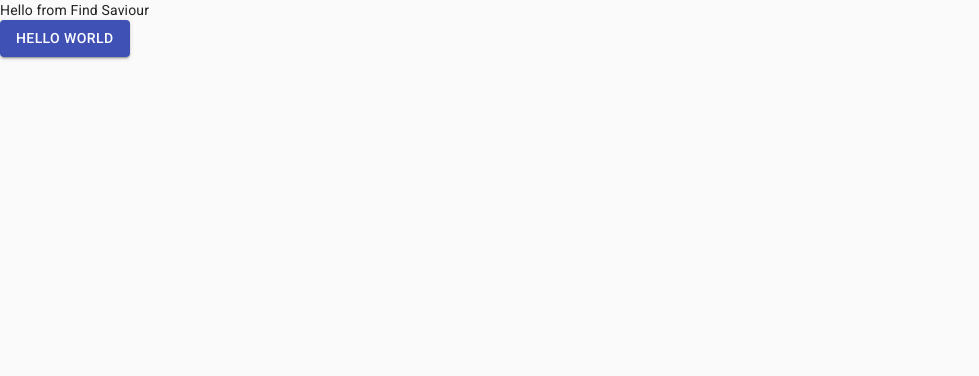
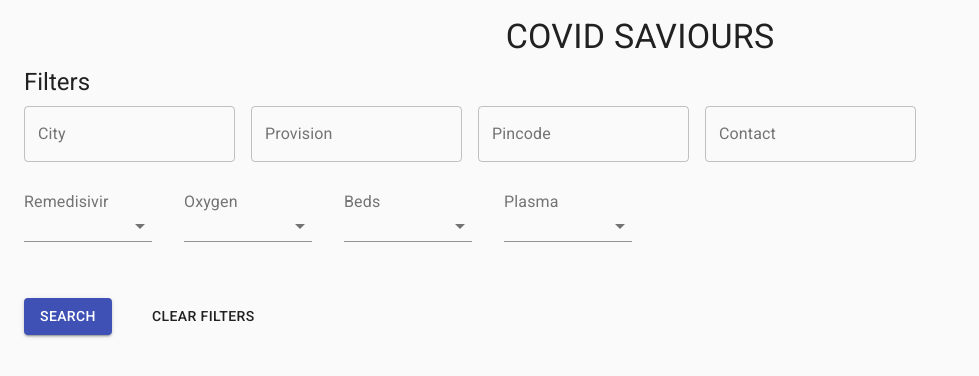
Before and after one commit to anandundavia/covid-saviours-ui, a React (Create React App) app: page /find in a window 1280 px wide. Shown: the top 376 px of the page, without its empty margins (0-979 px from the left). Built offline with nearby package versions, Linux system fonts and the light colour scheme.

Commit message:
Initial Layout

```diff
--- a/src/App.css
+++ b/src/App.css
@@ -1,3 +1,4 @@
 .app-container {
 	height: 100vh;
+	padding: 16px;
 }
--- a/src/App.js
+++ b/src/App.js
@@ -1,13 +1,13 @@
 // @ts-check
 import React from "react";
 import { Provider } from "react-redux";
-import Button from "@material-ui/core/Button";
 
 import { ConnectedRouter } from "connected-react-router";
 import { Route, Switch, Redirect } from "react-router";
 
 import { store, history } from "./reducers";
 
+import AppHeader from "./components/AppHeader/AppHeader";
 import FindSaviour from "./pages/FindSaviour/FindSaviour";
 
 import "./App.css";
@@ -16,15 +16,13 @@ function App() {
 	return (
 		<Provider store={store}>
 			<div className="app-container">
+				<AppHeader />
 				<ConnectedRouter history={history}>
 					<Switch>
 						<Route exact path="/find" component={FindSaviour} />
 						<Redirect from="**" to="/find" />
 					</Switch>
 				</ConnectedRouter>
-				<Button variant="contained" color="primary">
-					Hello World
-				</Button>
 			</div>
 		</Provider>
 	);
--- /dev/null
+++ b/src/components/AppHeader/AppHeader.js
@@ -0,0 +1,13 @@
+import React from "react";
+
+import Typography from "@material-ui/core/Typography";
+
+export default function AppHeader(props) {
+	return (
+		<div>
+			<Typography variant="h4" align="center" color="textPrimary">
+				COVID SAVIOURS
+			</Typography>
+		</div>
+	);
+}
--- a/src/pages/FindSaviour/FindSaviour.js
+++ b/src/pages/FindSaviour/FindSaviour.js
@@ -1,11 +1,130 @@
 // @ts-check
 import React from "react";
 
-export default class FindSaviour extends React.Component {
+import withStyles from "@material-ui/core/styles/withStyles";
+import TextField from "@material-ui/core/TextField";
+import Typography from "@material-ui/core/Typography";
+import Select from "@material-ui/core/Select";
+import InputLabel from "@material-ui/core/InputLabel";
+import MenuItem from "@material-ui/core/MenuItem";
+import Button from "@material-ui/core/Button";
+
+const styles = theme => ({
+	"find-saviours-container": {
+		padding: theme.spacing.unit
+	},
+	"filters-container": {
+		"padding-top": theme.spacing.unit,
+		"padding-bottom": theme.spacing.unit,
+		"& > div > div": {
+			"padding-right": theme.spacing.unit * 2,
+			"padding-bottom": theme.spacing.unit * 2
+		}
+	},
+	"filter-dropdown": {
+		display: "flex",
+		"padding-top": theme.spacing.unit * 2,
+		"padding-bottom": theme.spacing.unit * 2,
+		"& > div": {
+			"padding-right": theme.spacing.unit * 4,
+			"padding-bottom": theme.spacing.unit * 4
+		},
+		"& .MuiInput-root": {
+			minWidth: "10vw",
+		}
+	},
+	"filter-cta-container": {
+		"padding-top": theme.spacing.unit,
+		"padding-bottom": theme.spacing.unit,
+		"& > button": {
+			"margin-right": theme.spacing.unit * 4,
+		}
+	}
+});
+
+class FindSaviour extends React.Component {
+	renderFilters() {
+		const { classes } = this.props;
+		return (
+			<div>
+				<Typography variant="h5" color="textPrimary">
+					Filters
+				</Typography>
+				<div className={classes["filters-container"]}>
+					<div>
+						<TextField label="City" variant="outlined" />
+						<TextField label="Provision" variant="outlined" />
+						<TextField label="Pincode" variant="outlined" />
+						<TextField label="Contact" variant="outlined" />
+					</div>
+					<div>
+						<div className={classes["filter-dropdown"]}>
+							<div>
+								<InputLabel id="form-filter--remedisivir">Remedisivir</InputLabel>
+								<Select
+									labelId="form-filter--remedisivir"
+									value={undefined}
+									// onChange={handleChange}
+								>
+									<MenuItem value={1}>Available</MenuItem>
+									<MenuItem value={-1}>Not Available</MenuItem>
+								</Select>
+							</div>
+							<div>
+								<InputLabel id="form-filter--oxygen">Oxygen</InputLabel>
+								<Select
+									labelId="form-filter--oxygen"
+									value={undefined}
+									// onChange={handleChange}
+								>
+									<MenuItem value={1}>Available</MenuItem>
+									<MenuItem value={-1}>Not Available</MenuItem>
+								</Select>
+							</div>
+							<div>
+								<InputLabel id="form-filter--beds">Beds</InputLabel>
+								<Select
+									labelId="form-filter--beds"
+									value={undefined}
+									// onChange={handleChange}
+								>
+									<MenuItem value={1}>Available</MenuItem>
+									<MenuItem value={-1}>Not Available</MenuItem>
+								</Select>
+							</div>
+							<div>
+								<InputLabel id="form-filter--plasma">Plasma</InputLabel>
+								<Select
+									labelId="form-filter--plasma"
+									value={undefined}
+									// onChange={handleChange}
+								>
+									<MenuItem value={1}>Available</MenuItem>
+									<MenuItem value={-1}>Not Available</MenuItem>
+								</Select>
+							</div>
+						</div>
+					</div>
+					<div className={classes["filter-cta-container"]}>
+						<Button variant="contained" color="primary">
+							Search
+						</Button>
+						<Button variant="text">Clear Filters</Button>
+					</div>
+				</div>
+			</div>
+		);
+	}
+
+	renderTable() {}
+
 	/**
 	 * @override
 	 */
 	render() {
-		return <div>Hello from Find Saviour</div>;
+		const { classes } = this.props;
+		return <div className={classes["find-saviours-container"]}>{this.renderFilters()}</div>;
 	}
 }
+
+export default withStyles(styles)(FindSaviour);
```
